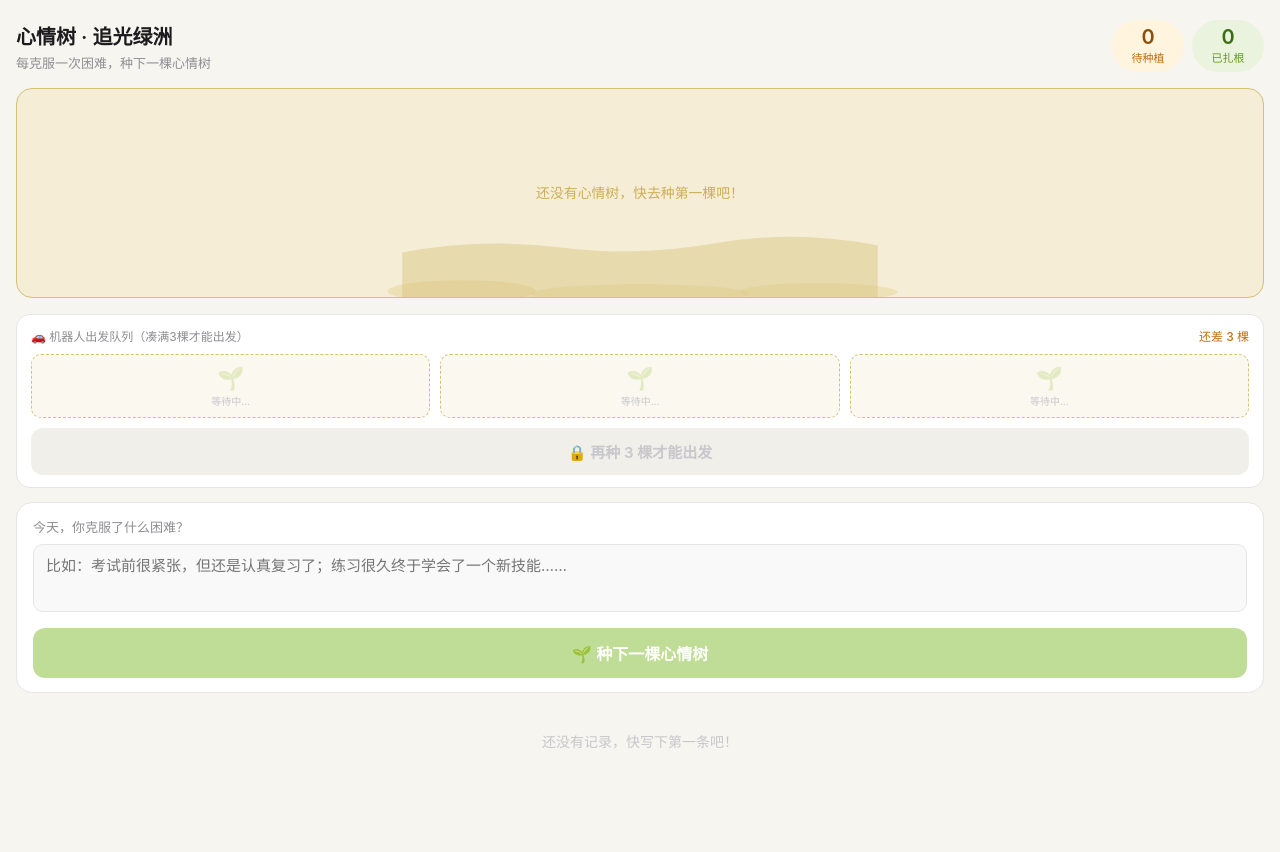
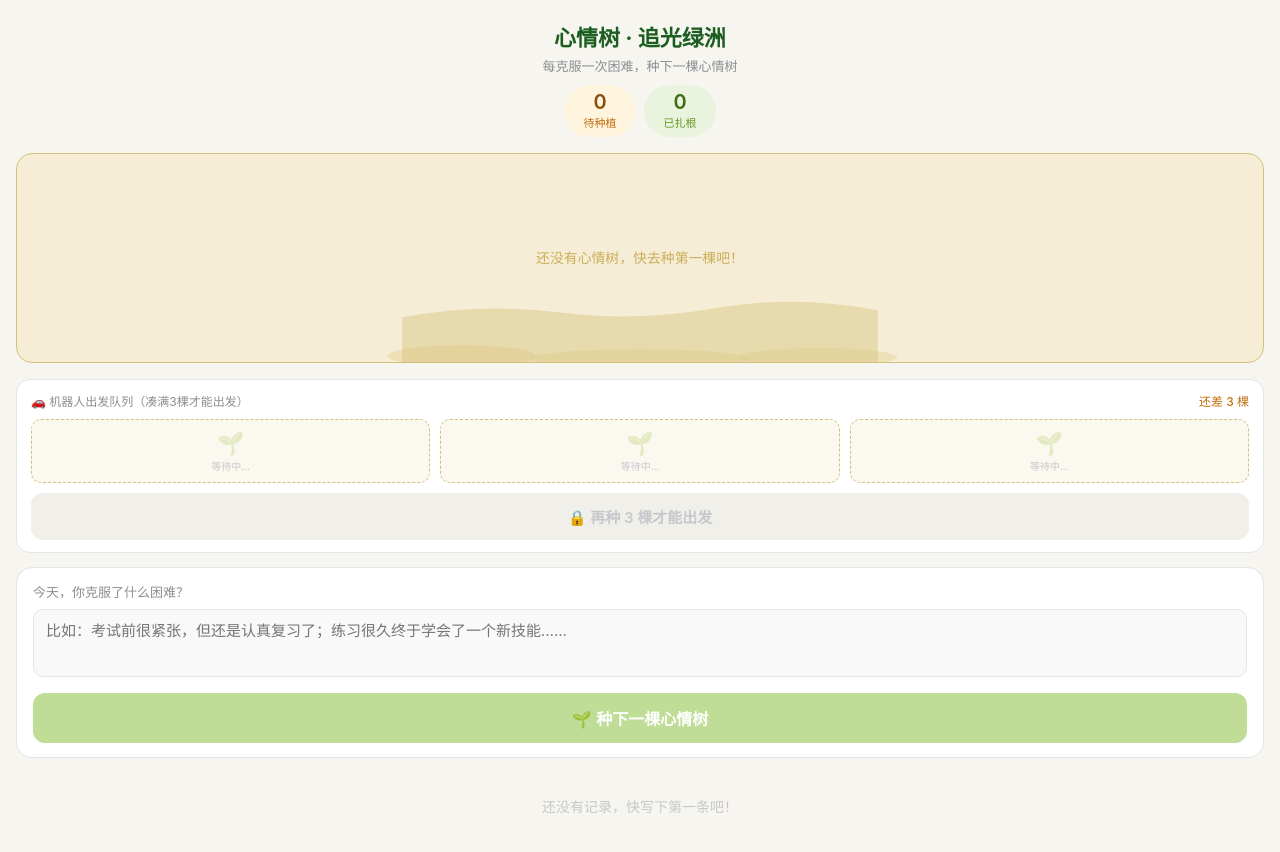
Before and after one commit to frankyinshen/tree, a plain HTML site: page index.html in a window 1280 px wide. Drawn offline with Linux system fonts and the light colour scheme.

Commit message:
Update index.html

```diff
--- a/index.html
+++ b/index.html
@@ -9,9 +9,10 @@
 body{font-family:-apple-system,BlinkMacSystemFont,'PingFang SC','Helvetica Neue',sans-serif;background:#F7F5F0;min-height:100vh;padding:20px 16px 60px}
 
 /* ---- HEADER ---- */
-.header{display:flex;align-items:center;justify-content:space-between;margin-bottom:16px}
-.header-left h1{font-size:20px;font-weight:600;color:#1C1C1E}
-.header-left p{font-size:13px;color:#8E8E93;margin-top:3px}
+.header{display:flex;flex-direction:column;align-items:center;text-align:center;margin-bottom:16px;gap:10px}
+.header-left h1{font-size:22px;font-weight:700;color:#1B5E20}
+.header-left p{font-size:13px;color:#8E8E93;margin-top:4px}
+.badges{justify-content:center}
 .badges{display:flex;gap:8px}
 .badge{border-radius:999px;padding:7px 14px;text-align:center;min-width:72px}
 .badge.total{background:#EAF3DE}
```
